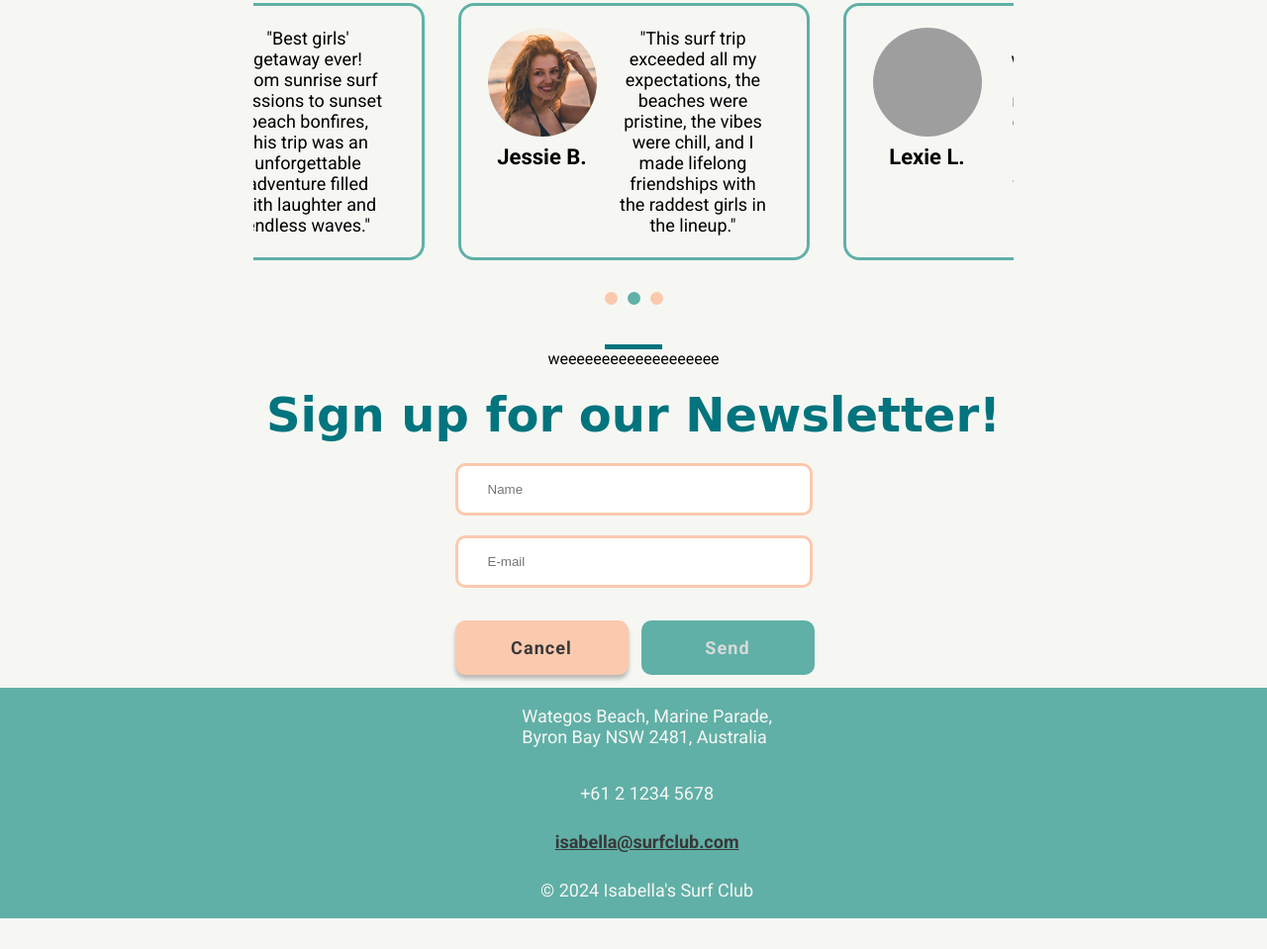
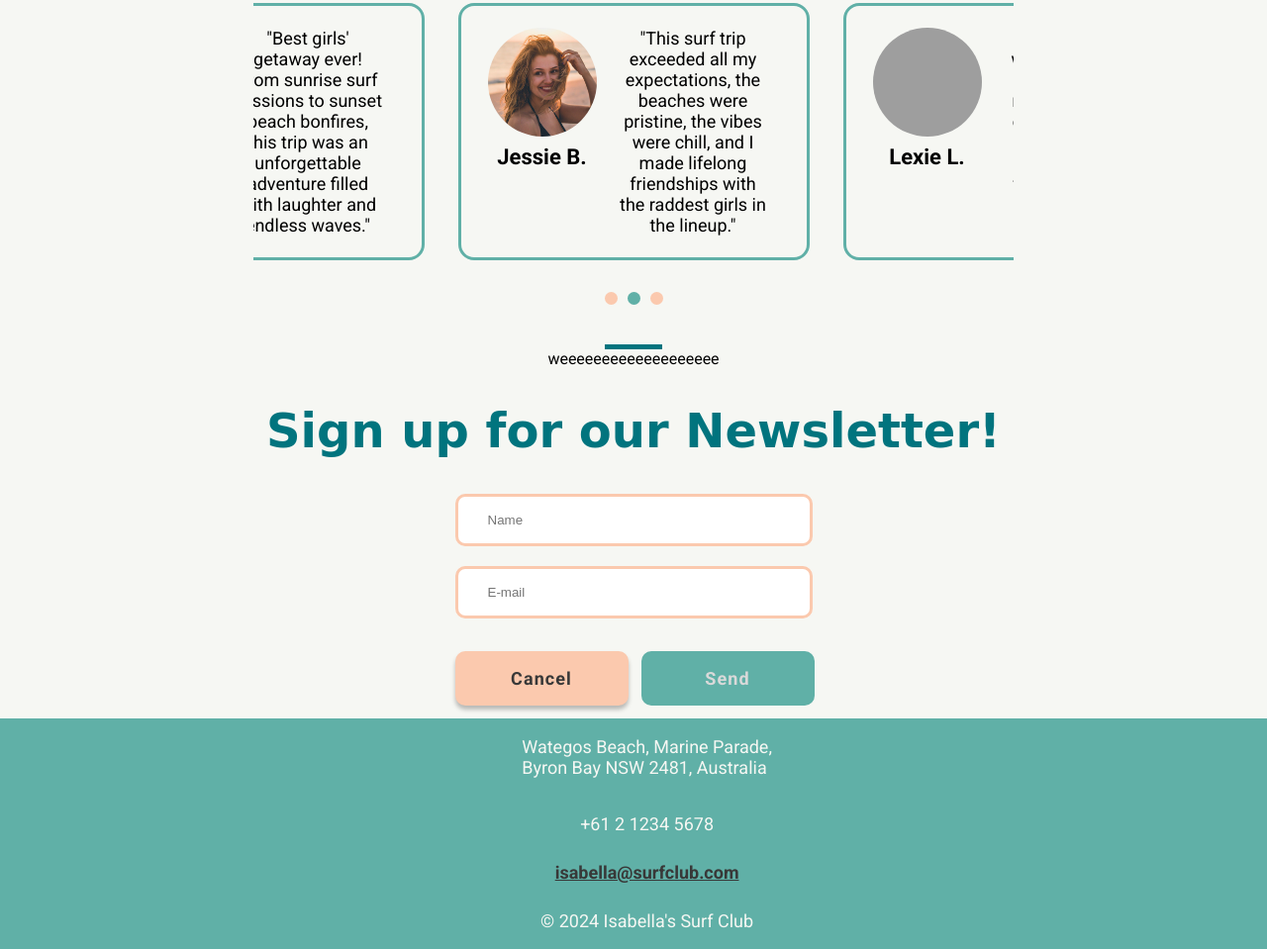
Before and after one commit to SaraGdbg/Isabella, a website built with Vite: page index.html in a window 1280 px wide. Shown: the part 1227-2186 px from the top of the page at 99% size. Before the commit the page ends 2155 px from the top, so only its background shows below. Built offline with nearby package versions, Linux system fonts and the light colour scheme; grey boxes are pictures that could not be loaded; a web font is replaced by a local one.

Commit message:
:lipstick: adjusted .newsletterHeading line height

```diff
--- a/scss/sections/newsletter/_newsletter-mobile.scss
+++ b/scss/sections/newsletter/_newsletter-mobile.scss
@@ -3,7 +3,7 @@
 }
 
 .newsletterHeading {
-    line-height: 0.35;
+    line-height: 1;
 }
 
 .newsletterForm {
```
